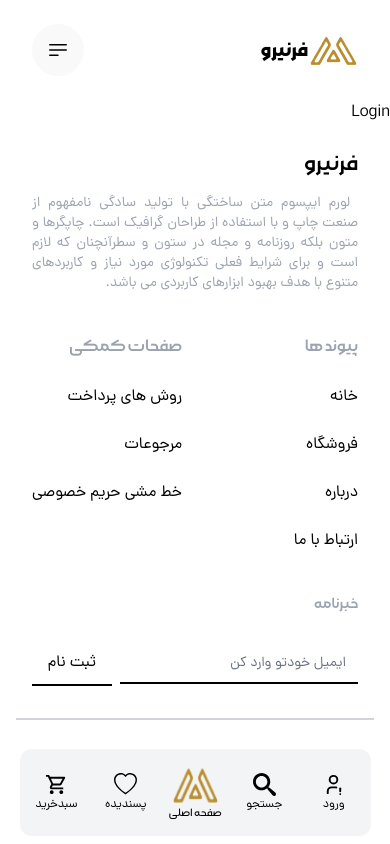
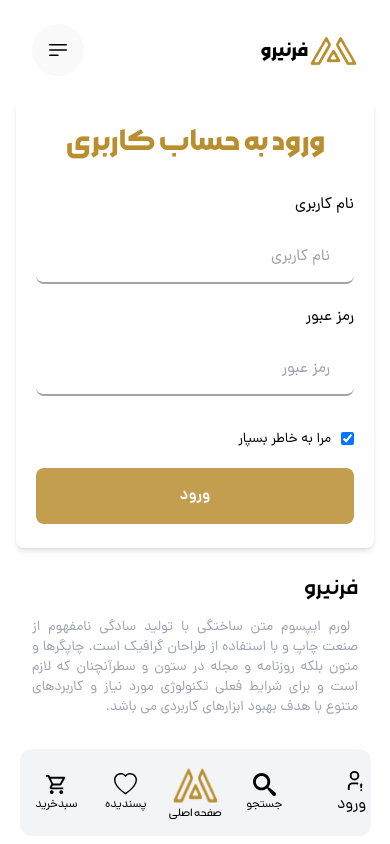
Before and after one commit to MahdiKgz/Furniro, a React (Vite) app: page /login in a window 390 px wide. Shown: the top 844 px of the page. Built offline with nearby package versions, Linux system fonts and the light colour scheme; no server answers.

Commit message:
login page finished

```diff
--- a/src/Layouts/InedexLayout.jsx
+++ b/src/Layouts/InedexLayout.jsx
@@ -17,16 +17,20 @@ import icon from "../assets/icons/mainLogo.png";
 import toast, { Toaster } from "react-hot-toast";
 import { Badge } from "@mui/material";
 import { useCart } from "../context/CartContext";
+import { FaUser } from "react-icons/fa";
 
 function InedexLayout({ children }) {
   const navigate = useNavigate();
   const [email, setEmail] = useState("");
-  const [state , dispatch] = useCart();
+  const [state, dispatch] = useCart();
+
+  const [userData, setUserData] = useState({});
 
   useEffect(() => {
     window.addEventListener("load", () => navigate("/"));
     AOS.init();
     handleMobileMenu();
+    setUserData(()=> JSON.parse(localStorage.getItem("userData")))
   }, []);
 
   const submitNewLetterHandler = async () => {
@@ -66,9 +70,16 @@ function InedexLayout({ children }) {
             </ul>
           </div>
           <div className="iconed-links hidden lg:flex items-center justify-between md:w-[250px]">
+            {!userData ? (
               <Link title="ورود" className="header_link" to="/login">
                 <TbUserExclamation size={23} />
               </Link>
+            ) : (
+              <Link to="/pannel" className="header_link" title="پنل کاربری" >
+                <FaUser size={23}/>
+              </Link>
+            )}
+
             <button>
               <ImSearch size={23} />
             </button>
@@ -142,15 +153,17 @@ function InedexLayout({ children }) {
           </div>
         </div>
         <div className="navigation-bar flex lg:hidden justify-evenly items-center fixed bottom-2 w-[90%] mx-auto bg-gray-100 py-2.5 child:w-[65px] child:transition-all child:duration-300 rounded-xl z-10">
-          <Link
-            to="/login"
-            className="header_link flex flex-col justify-center items-center px-5 py-3.5 rounded-full"
-          >
+          {!userData ? (
+              <Link title="ورود" className="header_link" to="/login">
                 <TbUserExclamation size={23} />
-            <Link title="ورود" to="/login" className="text-xs sm:text-sm">
-              ورود
+                <span>ورود</span>
               </Link>
+            ) : (
+              <Link to="/pannel" className="header_link flex flex-col gap-y-1.5 text-xs sm:text-sm justify-center items-center" title="پنل کاربری" >
+                <FaUser size={23}/>
+                <span>پنل کاربری</span>
               </Link>
+            )}
           <Link className="flex flex-col justify-center items-center px-5 py-3.5  rounded-full">
             <ImSearch size={23} />
             <Link className="text-xs sm:text-sm">جستجو</Link>
--- a/src/pages/Login.jsx
+++ b/src/pages/Login.jsx
@@ -1,11 +1,80 @@
-import React from 'react'
-import { useProducts } from '../context/ProductContext'
+import React, { useEffect, useState } from "react";
+import api from "../helpers/funcs/config.js"
+import toast from "react-hot-toast";
+import { useNavigate } from "react-router-dom";
 
 function Login() {
+  const navigate = useNavigate()
+  const [userName, setUserName] = useState("");
+  const [password, setPassword] = useState("");
 
+  useEffect(()=> {
+    checkUserLogin();
+  },[])
+
+  const userData = {
+    email : userName ,
+    password
+  }
+  const loginHanlder = () => {
+    api.post("/login", userData)
+    .then(response => {
+     toast.success("با موفقیت وارد شدید");
+     localStorage.setItem("accessToken" , JSON.stringify(response.accessToken))
+     localStorage.setItem("userData" , JSON.stringify(response.user))
+
+     setTimeout(() => {
+      navigate("/")
+     } , 2000)
+    })
+  };
+
+  const checkUserLogin = () => {
+    const userData = JSON.parse(localStorage.getItem("user-login-data"))
+    if (userData) navigate("/")
+  }
   return (
-    <div>Login</div>
-  )
+    <div className="container w-full flex items-center justify-center">
+      <div className="shadow-md px-5 w-full lg:w-[800px] py-6 rounded-lg">
+        <h1 className="font-MorabaBold text-primary-1 text-center text-3xl">
+          ورود به حساب کاربری
+        </h1>
+        <div className="login-form flex flex-col items-start lg:gap-y-6 gap-y-5 mt-8 lg:mt-10 child:w-full">
+          <div className="login-form__input flex flex-col gap-y-3.5">
+            <label>نام کاربری</label>
+            <input
+              onInput={(e) => setUserName(e.target.value)}
+              type="text"
+              className="px-6 py-3.5 border-b-2 border-b-neutral-400 focus:border-b-primary-1 outline-none transition-all duration-200 rounded-lg"
+              placeholder="نام کاربری"
+            />
+          </div>
+          <div className="login-form__input flex flex-col gap-y-3.5">
+            <label>رمز عبور</label>
+            <input
+              onInput={(e) => setPassword(e.target.value)}
+              type="password"
+              className="px-6 py-3.5 border-b-2 border-b-neutral-400 focus:border-b-primary-1 outline-none transition-all duration-200 rounded-lg"
+              placeholder="رمز عبور"
+            />
+          </div>
+          <div className="rememberMe flex items-center gap-x-2.5 mt-3">
+            <input id="remember" type="checkbox" value="remember" checked />
+            <label htmlFor="remember" className="text-sm">
+              مرا به خاطر بسپار
+            </label>
+          </div>
+          <button
+            onClick={loginHanlder}
+            disabled={!(userName.length > 8 && password.length > 8)}
+            className="bg-primary-1 cursor-pointer disabled:cursor-not-allowed disabled:bg-primary-1/85 py-4 px-8 w-full rounded-lg font-DanaDemi text-white transition-all duration-200"
+          >
+            ورود
+          </button>
+        </div>
+      </div>
+    </div>
+  );
 }
 
-export default Login
+export default Login;
--- a/src/pages/ProductDetail.jsx
+++ b/src/pages/ProductDetail.jsx
@@ -400,10 +400,10 @@ function ProductDetail() {
         <h1 className="font-MorabaBold mt-6 sm:mt-5 lg:mt-10 text-2xl sm:text-3xl lg:text-4xl">
           محصولات مرتبط
         </h1>
-        <div className="flex items-center justify-center flex-wrap gap-x-4 gap-y-6 lg:gap-x-8 lg:gap-y-10 mt-8 sm:mt-12 lg:mt-6 transition-all duration-200">
+        <div className="flex items-center justify-center flex-wrap  mt-8 sm:mt-12 lg:mt-6 transition-all duration-200">
           <Swiper
             className="max-w-[300px] sm:max-w-[500px] lg:max-w-[1400px]"
-            spaceBetween={36}
+            spaceBetween={0}
             slidesPerView={4}
             breakpoints={{
               576: {
```
Lines whose indentation alone changed are shown as unchanged.
